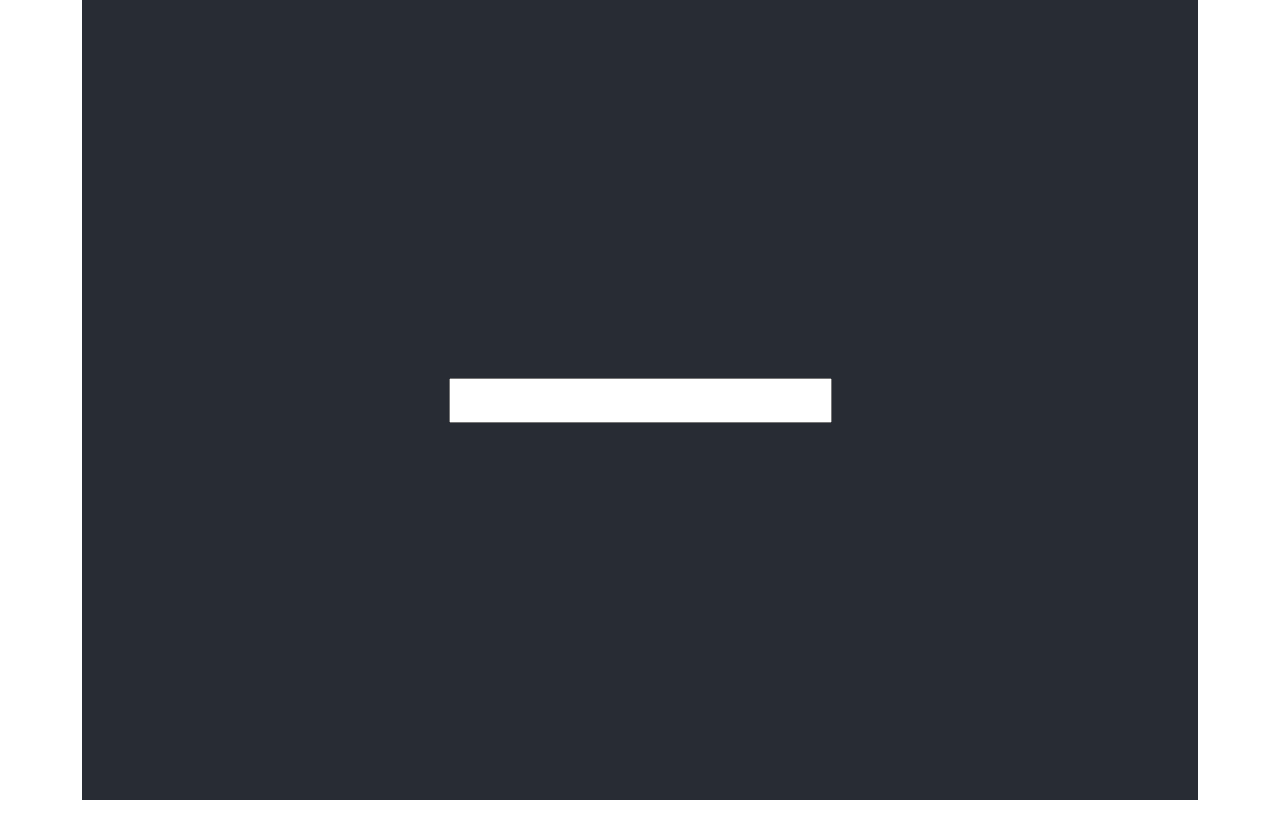
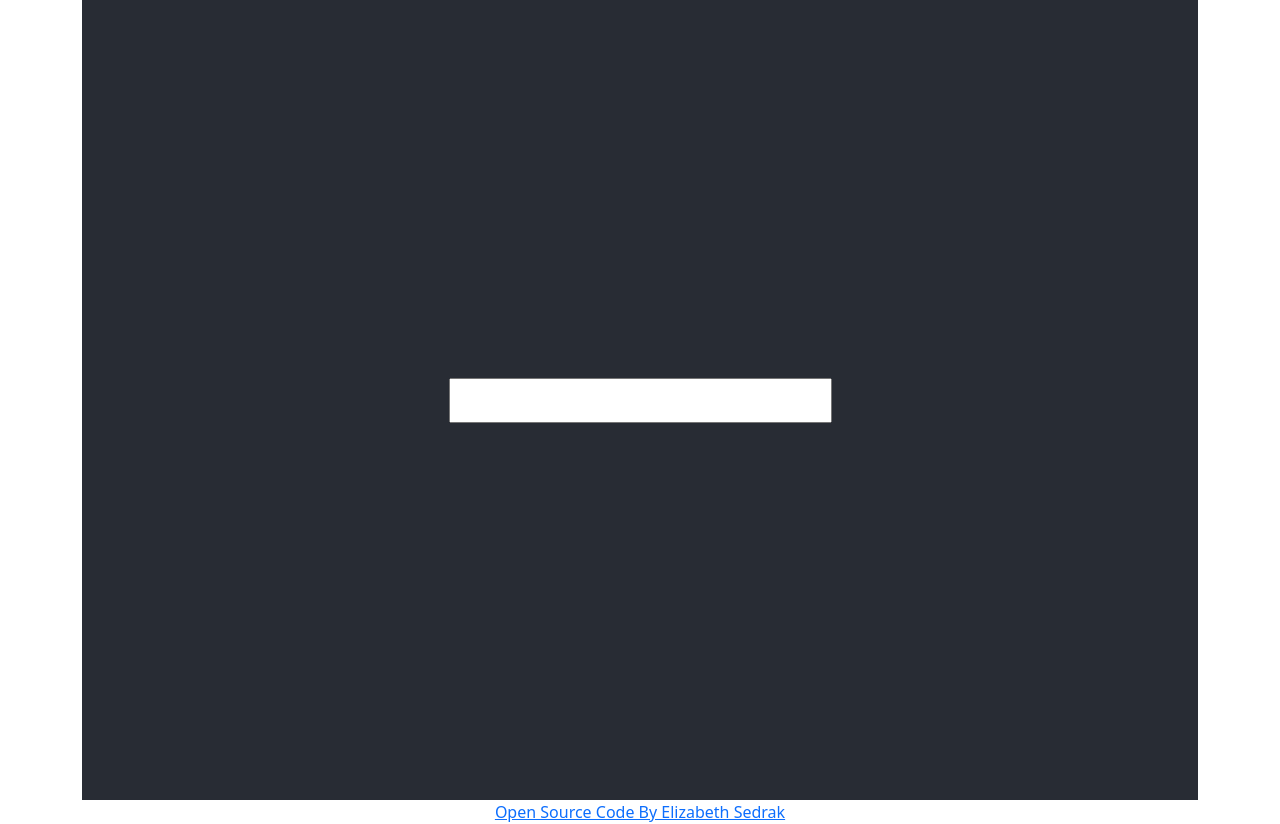
Before and after one commit to ESedrak/dictionary-app, a React (Create React App) app: page / in a window 1280 px wide. Before the commit the page ends 800 px from the top, so only its background shows below. Built offline with nearby package versions, Linux system fonts and the light colour scheme.

Commit message:
Added a footer with link to github

```diff
--- a/src/App.js
+++ b/src/App.js
@@ -1,14 +1,14 @@
 import "./App.css";
 import Dictionary from "./Dictionary";
+import Footer from "./Footer";
 
-function App() {
+export default function App() {
   return (
     <div className="App">
       <header className="App-header">
         <Dictionary />
       </header>
+      <Footer />
     </div>
   );
 }
-
-export default App;
--- /dev/null
+++ b/src/Footer.js
@@ -0,0 +1,15 @@
+import React from "react";
+
+export default function Footer() {
+  return (
+    <div className="Footer">
+      <a
+        href="https://github.com/ESedrak/dictionary-app"
+        target="_blank"
+        rel="noreferrer"
+      >
+        Open Source Code By Elizabeth Sedrak
+      </a>
+    </div>
+  );
+}
```
